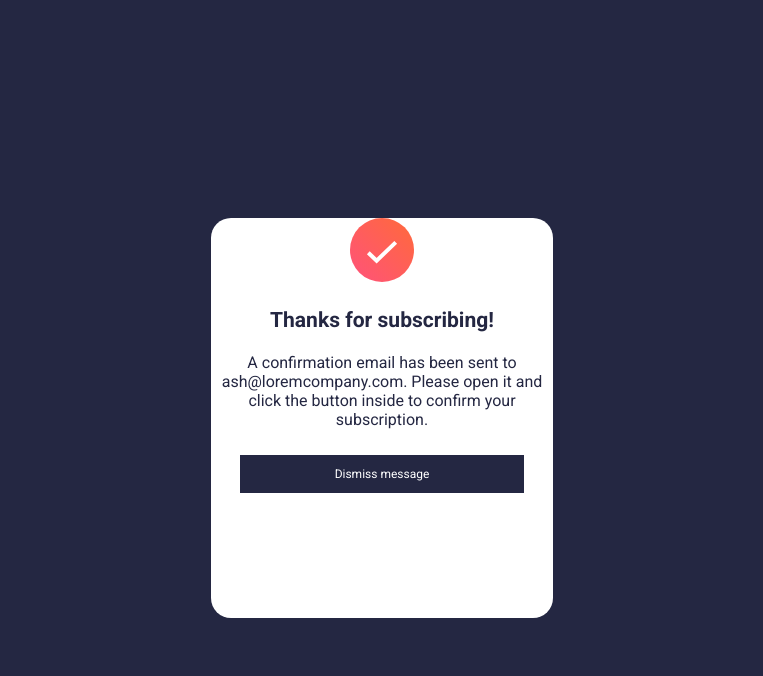
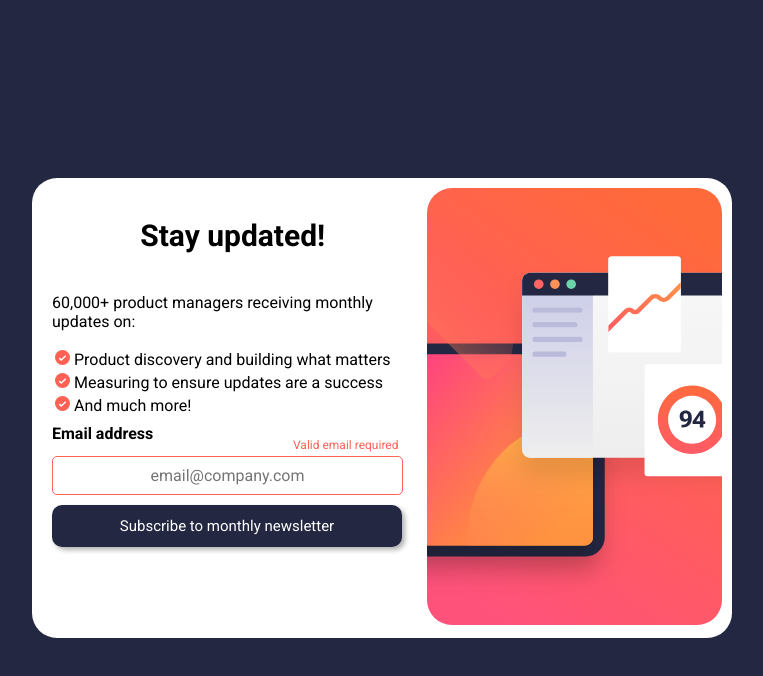
Before and after one commit to GH0STH4CKER/Newsletter_Signup_FM, a plain HTML site: page index.html in a window 1280 px wide. Both pictures are taken after a click on the button "Subscribe to monthly newsletter". Shown: the whole page, without its empty margins (258-1021 px from the left). Drawn offline with Linux system fonts and the light colour scheme.

Commit message:
Update index.html

```diff
--- a/index.html
+++ b/index.html
@@ -28,20 +28,19 @@
       display: flex;
       flex-direction: row;
       padding: 10px;
-
     }
     .cont {
       margin: 10px;
       background-color: transparent;
-      width: 54%;
+      width: 378px; /* 54% of 700px */
       border-radius: 25px;
-      margin-right: 2%;
+      margin-right: 14px; /* 2% of 700px */
       padding: 0px;
       align-content: safe;
     }
     .ima {
       background-color: transparent;
-      width: 44%;
+      width: 308px; /* 44% of 700px */
       border-radius: 25px;
       align-self: flex-start;
     }
@@ -51,41 +50,76 @@
       object-fit: cover;
       border-radius: 25px;
     }
-    p,table {
+    p, table {
       font-size: 16px;
     }
-    .bullet{
+    .bullet {
       width: 15px;
     }
     input {
       font-size: 16px;
+      margin-top: 20px;
       text-align: center;
-      width: 80%;
-      height: 8%;
+      width: 345px;
+      height: 35px;
+      border-width: 2px;
+      border-radius: 5px;
     }
-    button {
-      height: 38px;
-      font-size: 12px;
-      width: 83%;
+    input:hover {
+      border-width: 1px;
+      border-color: rgb(116, 116, 116);
+    }
+    .sub {
+      height: 42px;
+      font-size: 15px;
+      width: 350px; /* 83% of 700px */
       text-align: center;
       margin-top: 10px;
       border: none;
       color: hsl(0, 0%, 100%);
       background-color: hsl(234, 29%, 20%);
+      transition: 0.1s;
+      box-shadow: 3px 3px 5px rgba(0, 0, 0, 0.3);
+      border-radius: 10px;
     }
-    button:hover {
+
+    .sub:active,.dis:active {
+      transform: scale(0.98);
+      /* Scaling button to 0.98 to its original size */
+      box-shadow: 3px 2px 22px 1px rgba(0, 0, 0, 0.24);
+      /* Lowering the shadow */
+    }
+    .dis {
+      height: 35px;
+      font-size: 12px;
+      width: 140px;
+      text-align: center;
+      margin-top: 10px;
+      border: none;
+      color: hsl(0, 0%, 100%);
+      background-color: hsl(234, 29%, 20%);
+      transition: 0.1s;
+      border-radius: 10px;
+    }
+    .sub:hover,.dis:hover {
       background: rgb(255,90,104);
       cursor: pointer;
       background: linear-gradient(90deg, rgba(255,90,104,1) 0%, rgba(255,99,76,1) 100%);
+      box-shadow: 0px 3px 6px rgba(255, 90, 104, 0.4), 0px 3px 6px rgba(255, 99, 76, 0.4);
     }
-
     /* New CSS for the success message */
     .success-message {
+      padding: 20px;
       display: none;
       text-align: center;
       margin-top: 20px;
       font-size: 18px;
       color: hsl(234, 29%, 20%);
+      width: 300px;
+      height: 330px;
+      font-size: large;
+      border-radius: 20px;
+      background-color: white;
     }
 
     .show-success .main {
@@ -95,25 +129,28 @@
     .show-success .success-message {
       display: block;
     }
-    .success-message {
-        width: 27%;
-        height: 50%;
-        font-size: large;
-        border-radius: 20px;
-        background-color: white;
+
+    /* Add a new class for the red border to indicate validation error */
+    .invalid-input {
+      border: 1px solid hsl(4, 100%, 67%);
     }
 
-    .attribution { font-size: 11px; text-align: center; }
-    .attribution a { color: hsl(228, 45%, 44%); }
+    /* Add a new class for the error message */
+    .error-message {
+      color: hsl(4, 100%, 67%);
+      font-size: 12px;
+      margin-top: 5px;
+      text-align: right;
+    }
   </style>
 </head>
 <body>
   <div class="main-wrapper">
     <div class="main">
       <div class="cont">
-        <h1 style="text-align: center;font-size: 24px;">Stay updated!</h1>
+        <h1 style="text-align: center;font-size: 30px;">Stay updated!</h1>
 
-        <p style="text-align: left;">60,000+ product managers receiving monthly updates on:</p>
+        <p style="text-align: left;margin-top: 40px;">60,000+ product managers receiving monthly updates on:</p>
 
         <table style="text-align: left;">
           <tr>
@@ -131,26 +168,29 @@
         </table>
 
 
-        <h4 style="margin-top: 4%;margin-bottom: 2%;">Email address</h4>
-        <input type="email" placeholder="email@company.com">
+        <h4 style="margin-top: 6px; margin-bottom: -10px;">Email address</h4>
+        <!-- Add a new element for the error message -->
+        <div class="error-message" id="errorMessage" style="margin-bottom: -16px;margin-right: 15px;">&nbsp;</div>
+        <!-- Add a new ID to the input for easier manipulation -->
+        <input type="email" id="emailInput" placeholder="email@company.com" draggable="false" required>
 
-        <button onclick="showSuccessMessage()">Subscribe to monthly newsletter</button>
+        <button class="sub" onclick="subscribe()">Subscribe to monthly newsletter</button>
       </div>
       <div class="ima">
-        <img src="assets/images/illustration-sign-up-desktop.svg" alt="Illustration">
+        <img src="assets/images/illustration-sign-up-desktop.svg" alt="Illustration" draggable="false">
       </div>
     </div>
   </div>
 
   <!-- Success message div -->
   <div class="success-message">
-    <img src="assets/images/icon-success.svg" >
-    <h3>Thanks for subscribing!</h3>
+    <div style="text-align: left;"><img src="assets/images/icon-success.svg"></div>
+    <h1 style="margin-top: -10px;">Thanks for subscribing!</h1>
 
-    <p>A confirmation email has been sent to ash@loremcompany.com.
+    <p style="text-align: left;">A confirmation email has been sent to <span id="email_var" style="font-weight: 600;"></span> .
     Please open it and click the button inside to confirm your subscription.</p>
 
-    <button class="dis">Dismiss message</button>
+    <button class="dis" onclick="dismissSuccessMessage()">Dismiss message</button>
   </div>
 
   <!--<div class="attribution">
@@ -159,14 +199,57 @@
   </div>-->
 
   <script>
+    function subscribe() {
+      var emailInput = document.getElementById('emailInput');
+      var email = emailInput.value;
+
+      // Validate the email format using a regular expression
+      var emailRegex = /^[a-zA-Z0-9._%+-]+@[a-zA-Z0-9.-]+\.[a-zA-Z]{2,}$/;
+      var isValidEmail = emailRegex.test(email);
+
+      // Get the error message element
+      var errorMessage = document.getElementById('errorMessage');
+
+      if (!isValidEmail) {
+        // If the email is invalid, add the invalid-input class to the input field
+        emailInput.classList.add('invalid-input');
+        // Show the error message
+        errorMessage.textContent = 'Valid email required';
+      } else {
+        // If the email is valid, remove the invalid-input class and clear the error message
+        emailInput.classList.remove('invalid-input');
+        errorMessage.textContent = '';
+
+        // Proceed with showing the success message
+        showSuccessMessage();
+      }
+    }
+
     function showSuccessMessage() {
-  var mainWrapper = document.querySelector('.main-wrapper');
-  mainWrapper.style.display = 'none';
+      var mainWrapper = document.querySelector('.main-wrapper');
+      mainWrapper.style.display = 'none';
 
-  var successMessage = document.querySelector('.success-message');
-  successMessage.style.display = 'block';
-}
+      var successMessage = document.querySelector('.success-message');
+      successMessage.style.display = 'block';
 
+      var emailInput = document.querySelector('input[type="email"]');
+      var email = emailInput.value;
+
+      // Display the email in the success message
+      var emailSpan = document.getElementById('email_var');
+      emailSpan.textContent = email;
+    }
+
+    function dismissSuccessMessage() {
+      var mainWrapper = document.querySelector('.main-wrapper');
+      mainWrapper.style.display = 'block';
+
+      var successMessage = document.querySelector('.success-message');
+      successMessage.style.display = 'none';
+
+      var emailInput = document.getElementById('emailInput');
+      emailInput.value = ''; // Clearing the email input field
+    }
   </script>
 </body>
 </html>
```
